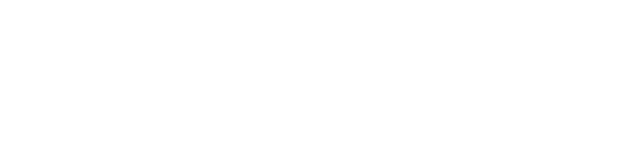
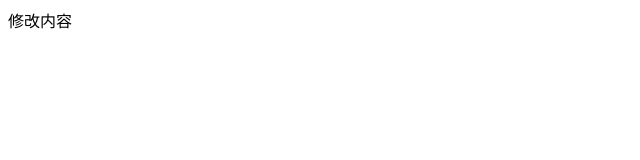
Before and after one commit to James-yao/vscode, a plain HTML site: page index.html in a window 1280 px wide. Shown: the whole page, without its empty margins (0-640 px from the left). Drawn offline with Linux system fonts and the light colour scheme.

Commit message:
Update index.html
github上修改

```diff
--- a/index.html
+++ b/index.html
@@ -3,6 +3,6 @@
         练习git
     </title>
     <body>
-
+        修改内容
     </body>
 </html>
```
